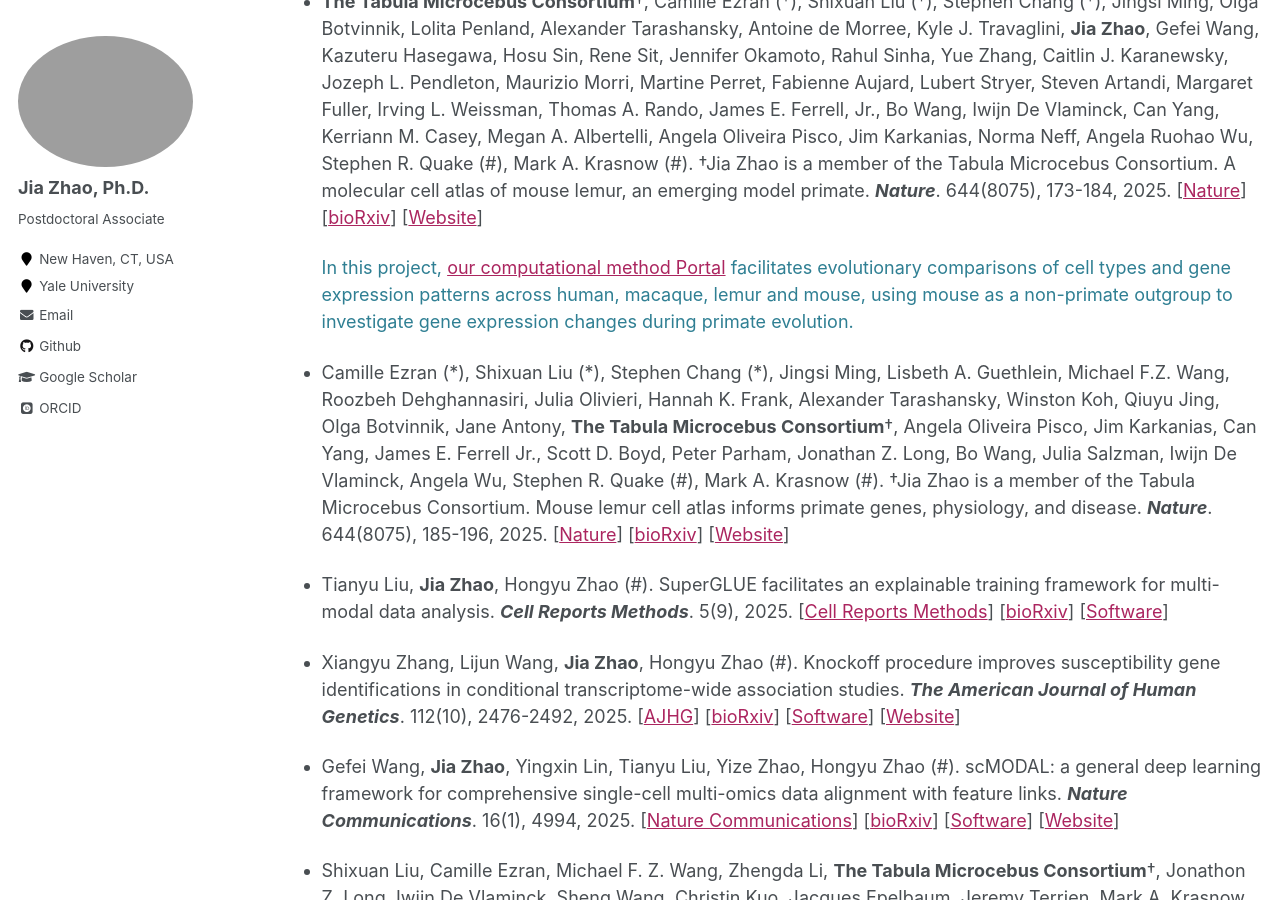
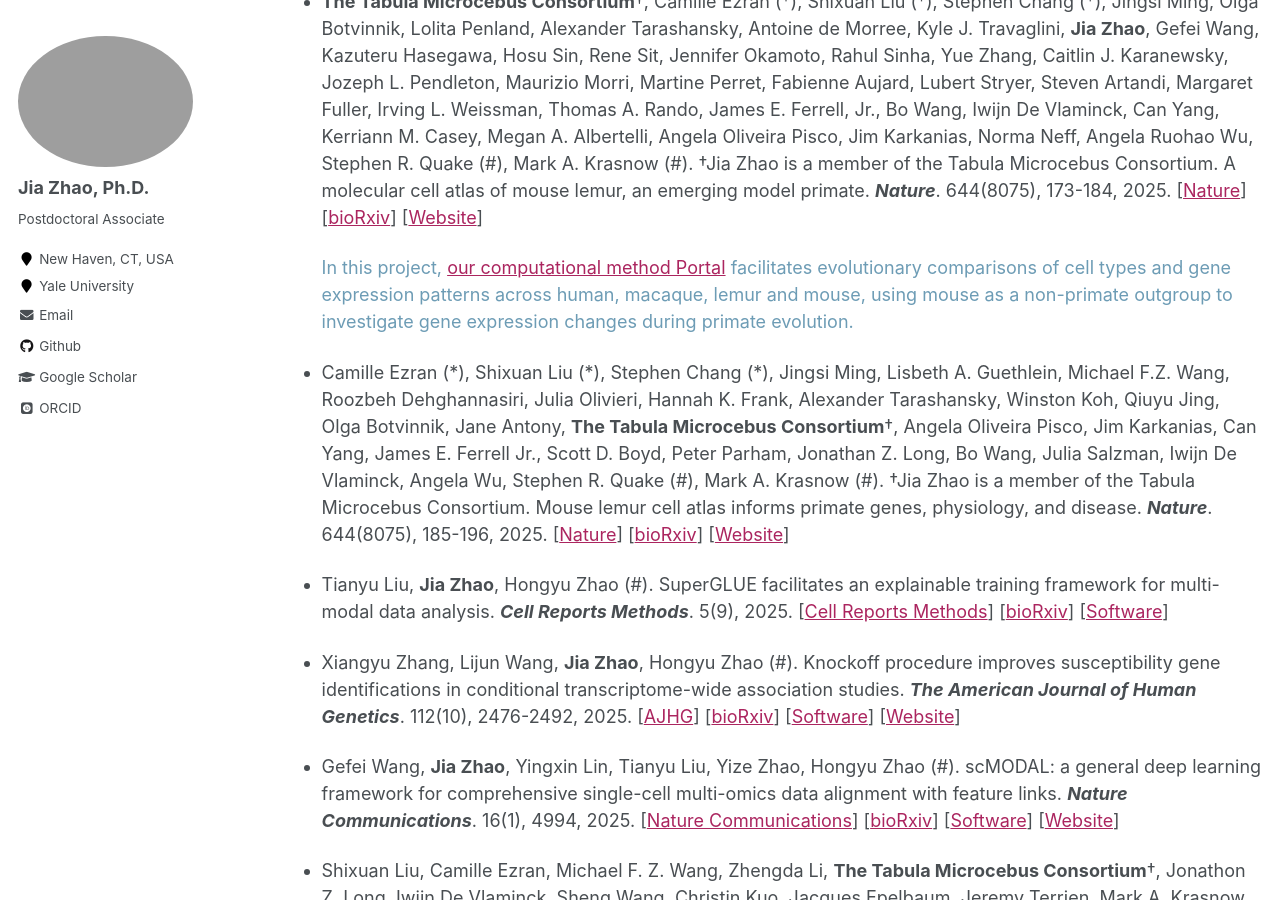
Before and after one commit to jiazhao97/jiazhao97.github.io, a Jekyll site: the page built from _pages/publications.md, in a window 1280 px wide and 900 px high, scrolled down 924 px. Built offline with Jekyll 4.4.1, drawn with Linux system fonts in a browser that asks for light colours; some web fonts are replaced.

Commit message:
Update publications.md

```diff
--- a/_pages/publications.md
+++ b/_pages/publications.md
@@ -33,7 +33,7 @@ Publications
 
 * **The Tabula Microcebus Consortium**†, Camille Ezran (\*), Shixuan Liu (\*), Stephen Chang (\*), Jingsi Ming, Olga Botvinnik, Lolita Penland, Alexander Tarashansky, Antoine de Morree, Kyle J. Travaglini, **Jia Zhao**, Gefei Wang, Kazuteru Hasegawa, Hosu Sin, Rene Sit, Jennifer Okamoto, Rahul Sinha, Yue Zhang, Caitlin J. Karanewsky, Jozeph L. Pendleton, Maurizio Morri, Martine Perret, Fabienne Aujard, Lubert Stryer, Steven Artandi, Margaret Fuller, Irving L. Weissman, Thomas A. Rando, James E. Ferrell, Jr., Bo Wang, Iwijn De Vlaminck, Can Yang, Kerriann M. Casey, Megan A. Albertelli, Angela Oliveira Pisco, Jim Karkanias, Norma Neff, Angela Ruohao Wu, Stephen R. Quake (\#), Mark A. Krasnow (\#). †Jia Zhao is a member of the Tabula Microcebus Consortium. A molecular cell atlas of mouse lemur, an emerging model primate. ***Nature***. 644(8075), 173-184, 2025. \[[Nature](https://www.nature.com/articles/s41586-025-09113-9)\] \[[bioRxiv](https://doi.org/10.1101/2021.12.12.469460)\] \[[Website](https://tabula-microcebus.sf.czbiohub.org/)\]
 
-  <span style="color:#2f7f93;">In this project, [our computational method Portal](https://www.nature.com/articles/s43588-022-00251-y) facilitates evolutionary comparisons of cell types and gene expression patterns across human, macaque, lemur and mouse, using mouse as a non-primate outgroup to investigate gene expression changes during primate evolution.</span>
+  <span style="color:#6d9cb5;">In this project, [our computational method Portal](https://www.nature.com/articles/s43588-022-00251-y) facilitates evolutionary comparisons of cell types and gene expression patterns across human, macaque, lemur and mouse, using mouse as a non-primate outgroup to investigate gene expression changes during primate evolution.</span>
 
 * Camille Ezran (\*), Shixuan Liu (\*), Stephen Chang (\*), Jingsi Ming, Lisbeth A. Guethlein, Michael F.Z. Wang, Roozbeh Dehghannasiri, Julia Olivieri, Hannah K. Frank, Alexander Tarashansky, Winston Koh, Qiuyu Jing, Olga Botvinnik, Jane Antony, **The Tabula Microcebus Consortium**†, Angela Oliveira Pisco, Jim Karkanias, Can Yang, James E. Ferrell Jr., Scott D. Boyd, Peter Parham, Jonathan Z. Long, Bo Wang, Julia Salzman, Iwijn De Vlaminck, Angela Wu, Stephen R. Quake (\#), Mark A. Krasnow (\#). †Jia Zhao is a member of the Tabula Microcebus Consortium. Mouse lemur cell atlas informs primate genes, physiology, and disease. ***Nature***. 644(8075), 185-196, 2025. \[[Nature](https://www.nature.com/articles/s41586-025-09114-8)\] \[[bioRxiv](https://doi.org/10.1101/2022.08.06.503035)\] \[[Website](https://tabula-microcebus.sf.czbiohub.org/)\]
 
@@ -49,11 +49,11 @@ Publications
 
 * Jingsi Ming, **Jia Zhao**, Can Yang (\#). scPI: a scalable framework for probabilistic inference in single-cell RNA-sequencing data analysis. ***Statistics in Biosciences***. 15, 633–656, 2023. \[[Statistics in Biosciences](https://link.springer.com/article/10.1007/s12561-022-09335-9)\] \[[PDF](https://rdcu.be/cF7IV)\] \[[Software](https://github.com/jiazhao97/scPI)\]
 
-  <span style="color:#2f7f93;">Winner of the 2024 Statistics in Biosciences Best Paper Award.</span>
+  <span style="color:#6d9cb5;">Winner of the 2024 Statistics in Biosciences Best Paper Award.</span>
 
 * **Jia Zhao** (\*), Gefei Wang (\*), Jingsi Ming, Zhixiang Lin, Yang Wang, **The Tabula Microcebus Consortium**†, Angela Ruohao Wu (\#), Can Yang (\#). †Jia Zhao is a member of the Tabula Microcebus Consortium. Adversarial domain translation networks for integrating large-scale atlas-level single-cell datasets. ***Nature Computational Science***. 2(5), 317–330, 2022. \[[Nature Computational Science](https://www.nature.com/articles/s43588-022-00251-y)\] \[[Full text](https://rdcu.be/cOCbU)\] \[[bioRxiv](https://doi.org/10.1101/2021.11.16.468892)\] \[[Software](https://github.com/YangLabHKUST/Portal)\] \[[Blog](https://communities.springernature.com/posts/adversarial-domain-translation-networks-for-integrating-large-scale-atlas-level-single-cell-datasets)\]
 
-  <span style="color:#2f7f93;">The proposed computational method contributes to [the mouse lemur cell atlas project](https://www.nature.com/articles/s41586-025-09113-9), led by [the Tabula Microcebus Consortium](https://tabula-microcebus.sf.czbiohub.org/).</span>
+  <span style="color:#6d9cb5;">The proposed computational method contributes to [the mouse lemur cell atlas project](https://www.nature.com/articles/s41586-025-09113-9), led by [the Tabula Microcebus Consortium](https://tabula-microcebus.sf.czbiohub.org/).</span>
 
 * Jingsi Ming (\*), Zhixiang Lin (\*), **Jia Zhao**, Xiang Wan, **The Tabula Microcebus Consortium**†, Can Yang (\#), Angela Ruohao Wu (\#). †Jia Zhao is a member of the Tabula Microcebus Consortium. FIRM: Flexible integration of single-cell RNA-sequencing data for large-scale multi-tissue cell atlas datasets. ***Briefings in Bioinformatics***. bbac167, 2022. \[[Briefings in Bioinformatics](https://doi.org/10.1093/bib/bbac167)\] \[[bioRxiv](https://doi.org/10.1101/2020.06.02.129031)\] \[[Software](https://github.com/mingjingsi/FIRM)\]
 
```
